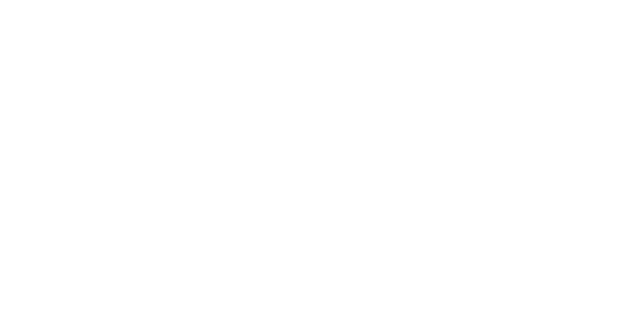
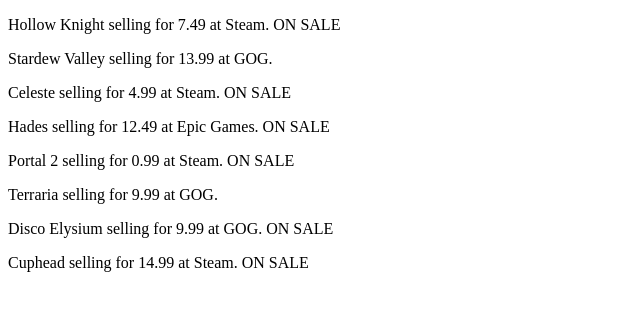
Before and after one commit to MinteNecha/Game_Deals, a plain HTML site: page index.html in a window 1280 px wide. Shown: the whole page, without its empty margins (0-640 px from the left). Drawn offline with Linux system fonts and the light colour scheme.

Commit message:
add renderGames function to display game details and update games-list div

```diff
--- a/app.js
+++ b/app.js
@@ -1,3 +1,5 @@
+import { getDiscountPercentage } from "./deals.js";
+
 async function loadGames(){
     const response = await fetch("data.json");
     const games = await response.json();
@@ -8,11 +10,18 @@ async function loadGames(){
 async function init(){
     try{
         const games = await loadGames();
-        console.log(games);
+        document.getElementById("games-list").innerHTML = renderGames(games);
     }
     catch(error){
         console.error("Failed to load game deals:", error);
     }
 }
 
+function renderGames(games){
+    return games.map(
+        game => `<p>${game.title} selling for ${game.salePrice} at ${game.store}. ${getDiscountPercentage(game) > 0 ? "ON SALE" : ""}</p>`
+        ).join("");
+}
+
+
 document.addEventListener("DOMContentLoaded", init);
--- a/index.html
+++ b/index.html
@@ -7,6 +7,7 @@
 </head>
 <body>
 
+    <div id="games-list"></div>
 
     <script type="module" src="app.js"></script>
 </body>
```
